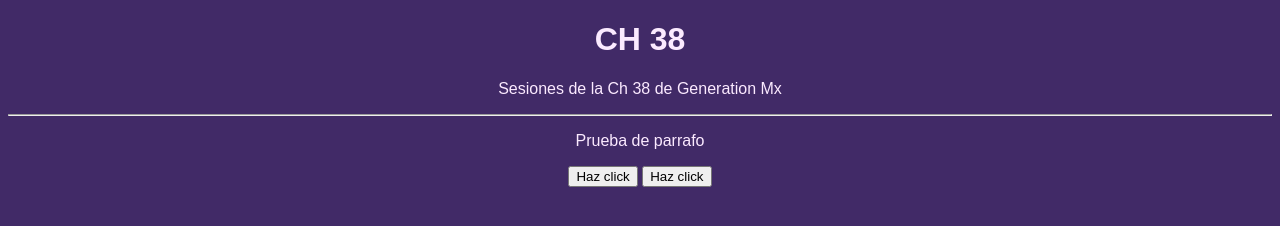
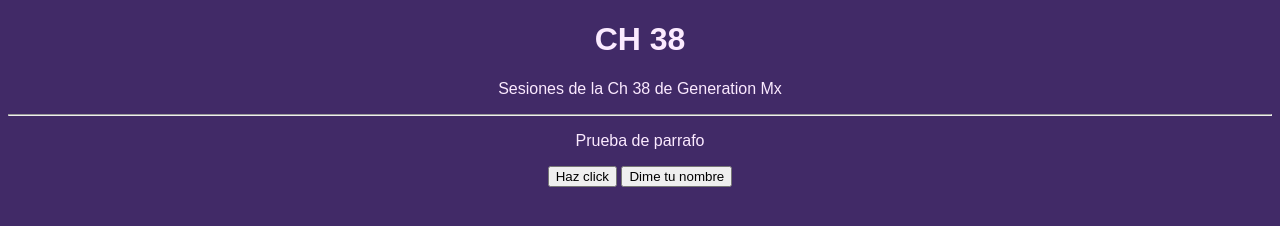
Before and after one commit to uschavez/Ch38-Generation, a plain HTML site: page index.html in a window 1280 px wide. Drawn offline with Linux system fonts and the light colour scheme.

Commit message:
typo: button

```diff
--- a/index.html
+++ b/index.html
@@ -16,7 +16,7 @@
 		<hr>
 		<p>Prueba de parrafo</p>
 		<button onclick="enviarSaludo()"> Haz click</button>
-		<button onclick="enviarSaludoAPersona()"> Haz click</button>
+		<button onclick="enviarSaludoAPersona()"> Dime tu nombre</button>
 	</main>
 	<footer>
 
```
